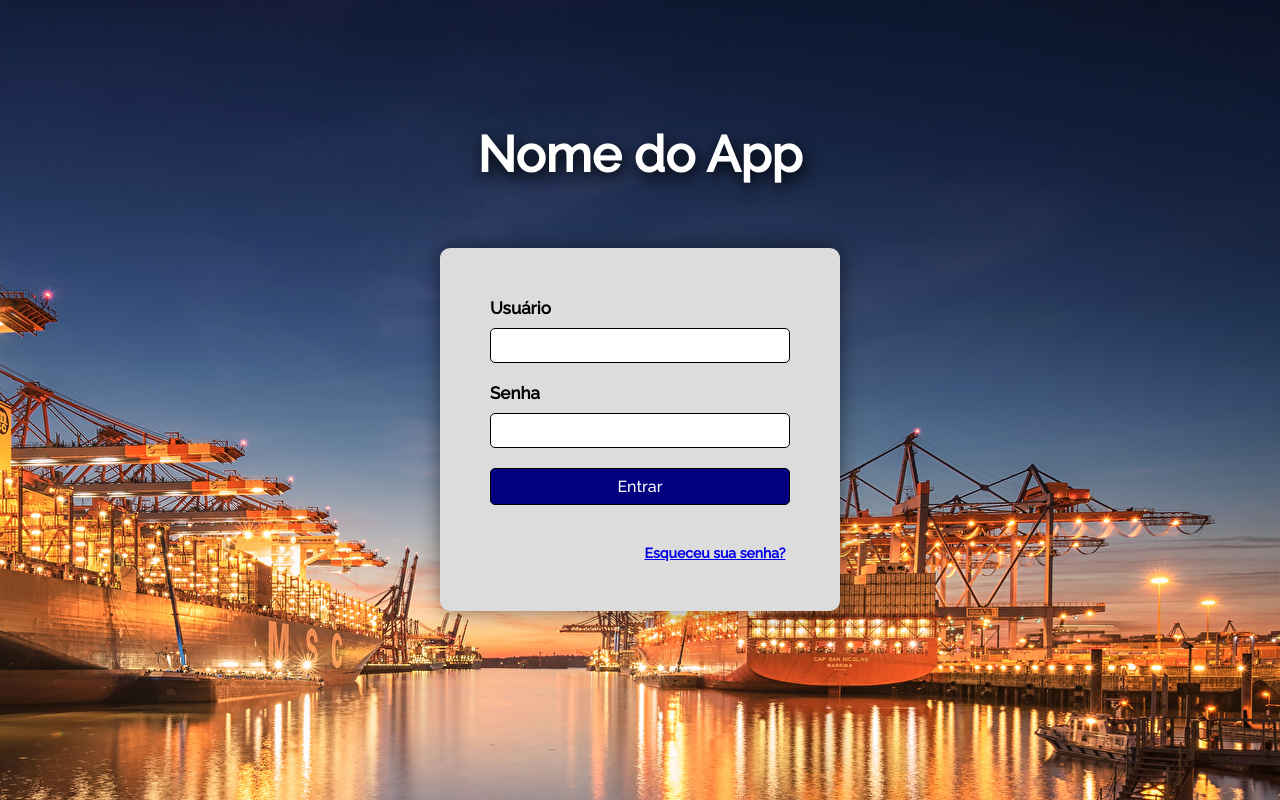
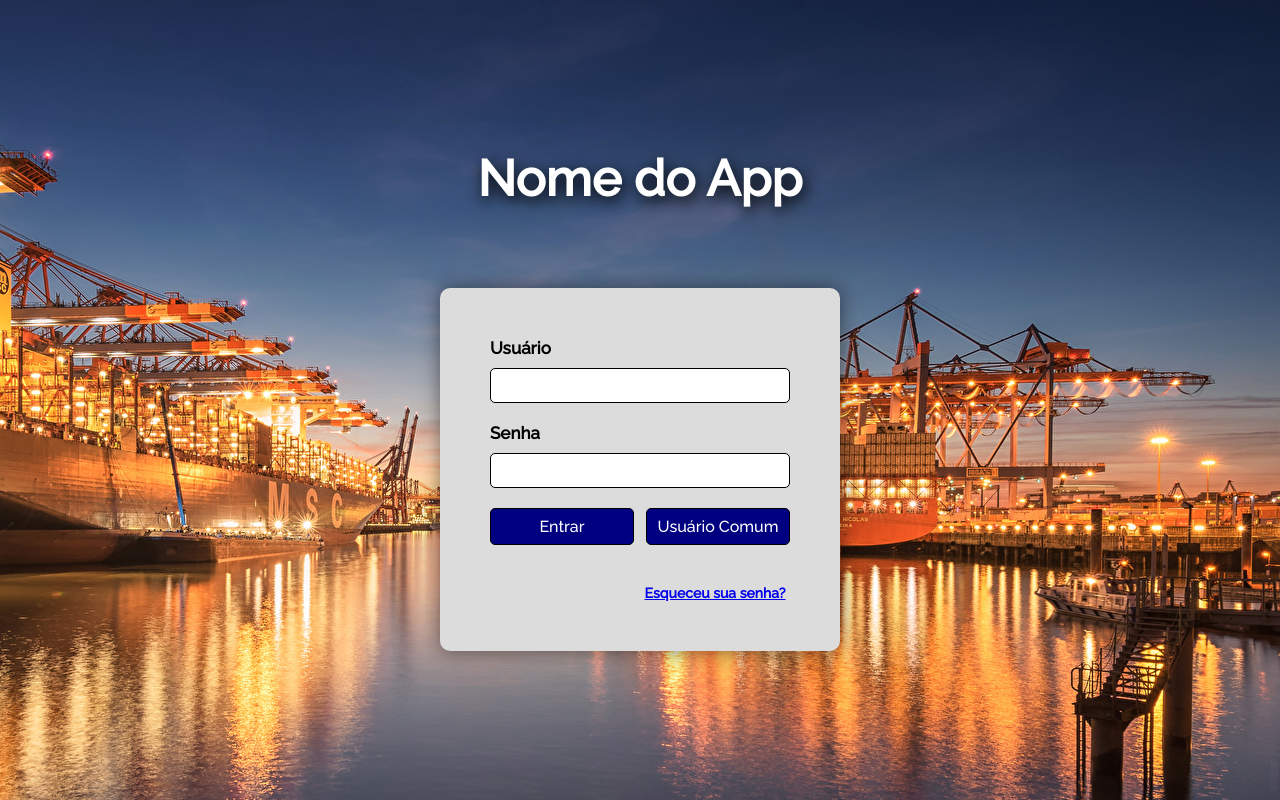
Before and after one commit to adrianmedeiros00/moorships, a React (Create React App) app: page / in a window 1280 px wide. Built offline with nearby package versions, Linux system fonts and the light colour scheme.

Commit message:
Botão usuário comum adicionado

```diff
--- a/src/components/SignIn/SignIn.js
+++ b/src/components/SignIn/SignIn.js
@@ -1,4 +1,4 @@
-import { Container, SignInInput, Button , SignInContainer, Title, TextLink} from './styles'
+import { Container, SignInInput, Button , SignInContainer, Title, TextLink, ButtonContainer } from './styles'
 
 
 export default function SignIn({title}){
@@ -11,7 +11,10 @@ export default function SignIn({title}){
                     <SignInInput type='text' name='name' />
                     <label htmlFor='password'>Senha</label>
                     <SignInInput type='password' name='password' />
-                    <Button>Entrar</Button>
+                        <ButtonContainer>
+                            <Button>Entrar</Button>
+                            <Button>Usuário Comum</Button>
+                        </ButtonContainer>
                     <TextLink href='#'>Esqueceu sua senha?</TextLink>
                 </SignInContainer>
             </Container>
--- a/src/components/SignIn/styles.js
+++ b/src/components/SignIn/styles.js
@@ -1,5 +1,4 @@
 import styled from 'styled-components'
-
 
 
 export const Title = styled.h1`
@@ -10,6 +9,7 @@ export const Title = styled.h1`
     justify-content: center;
     flex-direction: column;
     display: flex;
+    margin: 0 auto 5rem auto;
 `
 
 export const Container = styled.div`
@@ -31,8 +31,6 @@ export const SignInContainer = styled.div`
     box-shadow: 0 0 20px 0 rgba(0, 0, 0, 0.5);
     font-size: 17px;
     font-weight: bold;
-    margin: 4rem auto 4rem auto;
-    display: flex;
     flex-direction: column;
 `
 
@@ -47,11 +45,18 @@ export const SignInInput = styled.input`
     border: solid 1px;
     font-size: 17px;
 `
+
+export const ButtonContainer = styled.div`
+    display: flex;
+    justify-content: space-between;
+`
+
+
 export const Button = styled.button`
     font-size: 16px;
     height: 37px;
-    width: 100%;
-    padding: 3px;
+    width: 48%;
+    padding: 0 10px;
     border-radius: 5px;
     border: solid 1px black;
     color: white;
--- a/src/styles/global.js
+++ b/src/styles/global.js
@@ -15,7 +15,7 @@ export default createGlobalStyle`
         font-size: 14px;
         color: #F5F5F5;
         height: 100%;
-        background: url('images/docknight.jpg') no-repeat fixed right top;
+        background: url('images/docknight.jpg') no-repeat fixed right center;
     }
 
 
```
